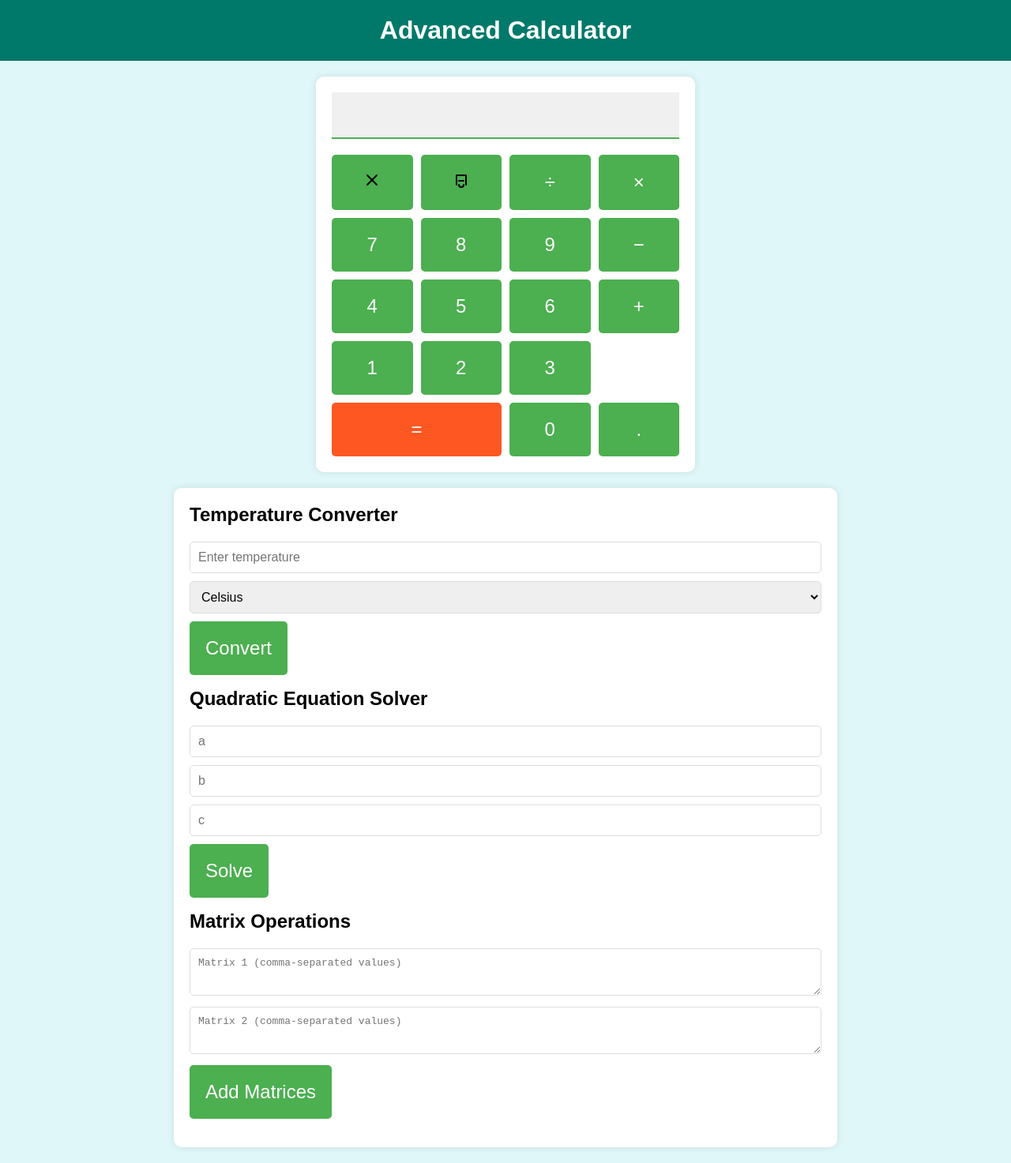
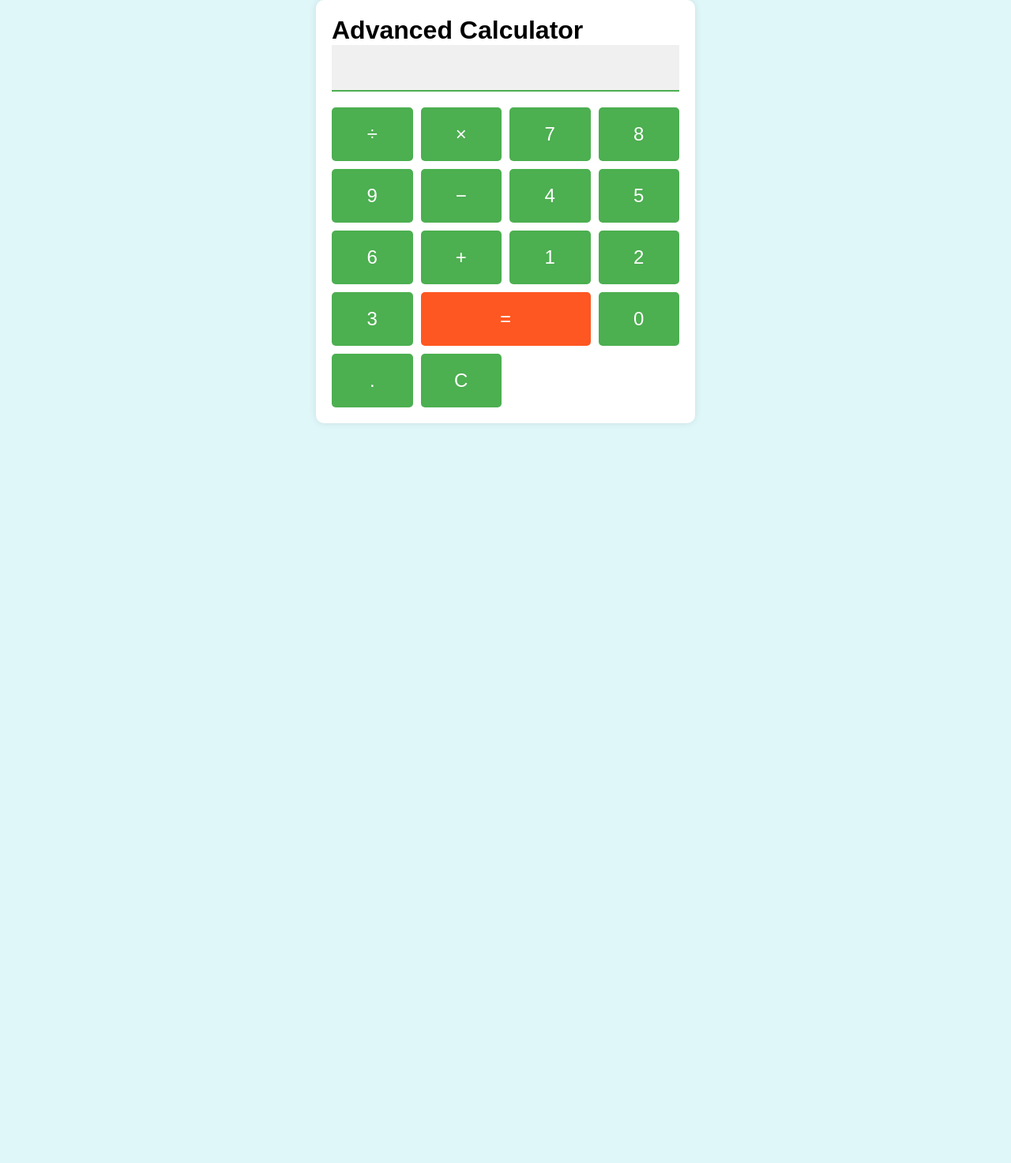
Before and after one commit to Cyrax321/Advanced-calculator-, a plain HTML site: page index.html in a window 1280 px wide. Shown: the whole page at 79% size. After the commit the page ends 800 px from the top, so only its background shows below. Drawn offline with Linux system fonts and the light colour scheme.

Commit message:
Update index.html

```diff
--- a/index.html
+++ b/index.html
@@ -7,68 +7,29 @@
     <link rel="stylesheet" href="styles.css">
 </head>
 <body>
-    <header>
+    <div class="calculator">
         <h1>Advanced Calculator</h1>
-    </header>
-    <div class="container">
-        <div class="calculator">
-            <div class="display">
-                <input type="text" id="display" class="input-mode" disabled>
-            </div>
-            <div class="buttons">
-                <button onclick="clearDisplay()">
-                    <img src="icons/clear.svg" alt="Clear">
-                </button>
-                <button onclick="deleteLast()">
-                    <img src="icons/delete.svg" alt="Delete">
-                </button>
-                <button onclick="appendOperator('/')">÷</button>
-                <button onclick="appendOperator('*')">×</button>
-                <button onclick="appendNumber('7')">7</button>
-                <button onclick="appendNumber('8')">8</button>
-                <button onclick="appendNumber('9')">9</button>
-                <button onclick="appendOperator('-')">−</button>
-                <button onclick="appendNumber('4')">4</button>
-                <button onclick="appendNumber('5')">5</button>
-                <button onclick="appendNumber('6')">6</button>
-                <button onclick="appendOperator('+')">+</button>
-                <button onclick="appendNumber('1')">1</button>
-                <button onclick="appendNumber('2')">2</button>
-                <button onclick="appendNumber('3')">3</button>
-                <button class="equal" onclick="calculate()">=</button>
-                <button onclick="appendNumber('0')">0</button>
-                <button onclick="appendDot()">.</button>
-            </div>
+        <div class="display">
+            <input type="text" id="display" class="input-mode" disabled>
         </div>
-
-        <div class="extra-features">
-            <div class="temperature-converter">
-                <h2>Temperature Converter</h2>
-                <input type="number" id="temp-input" placeholder="Enter temperature">
-                <select id="temp-unit">
-                    <option value="C">Celsius</option>
-                    <option value="F">Fahrenheit</option>
-                </select>
-                <button onclick="convertTemperature()">Convert</button>
-                <p id="temp-output"></p>
-            </div>
-
-            <div class="quadratic-solver">
-                <h2>Quadratic Equation Solver</h2>
-                <input type="number" id="a" placeholder="a">
-                <input type="number" id="b" placeholder="b">
-                <input type="number" id="c" placeholder="c">
-                <button onclick="solveQuadratic()">Solve</button>
-                <p id="quadratic-output"></p>
-            </div>
-
-            <div class="matrix-operations">
-                <h2>Matrix Operations</h2>
-                <textarea id="matrix1" placeholder="Matrix 1 (comma-separated values)"></textarea>
-                <textarea id="matrix2" placeholder="Matrix 2 (comma-separated values)"></textarea>
-                <button onclick="addMatrices()">Add Matrices</button>
-                <p id="matrix-output"></p>
-            </div>
+        <div class="buttons">
+            <button class="operator" onclick="appendOperator('/')">÷</button>
+            <button class="operator" onclick="appendOperator('*')">×</button>
+            <button onclick="appendToDisplay('7')">7</button>
+            <button onclick="appendToDisplay('8')">8</button>
+            <button onclick="appendToDisplay('9')">9</button>
+            <button class="operator" onclick="appendOperator('-')">−</button>
+            <button onclick="appendToDisplay('4')">4</button>
+            <button onclick="appendToDisplay('5')">5</button>
+            <button onclick="appendToDisplay('6')">6</button>
+            <button class="operator" onclick="appendOperator('+')">+</button>
+            <button onclick="appendToDisplay('1')">1</button>
+            <button onclick="appendToDisplay('2')">2</button>
+            <button onclick="appendToDisplay('3')">3</button>
+            <button class="equal" onclick="calculate()">=</button>
+            <button onclick="appendToDisplay('0')">0</button>
+            <button class="dot" onclick="appendToDisplay('.')">.</button>
+            <button class="clear" onclick="clearDisplay()">C</button>
         </div>
     </div>
     <script src="script.js"></script>
```
